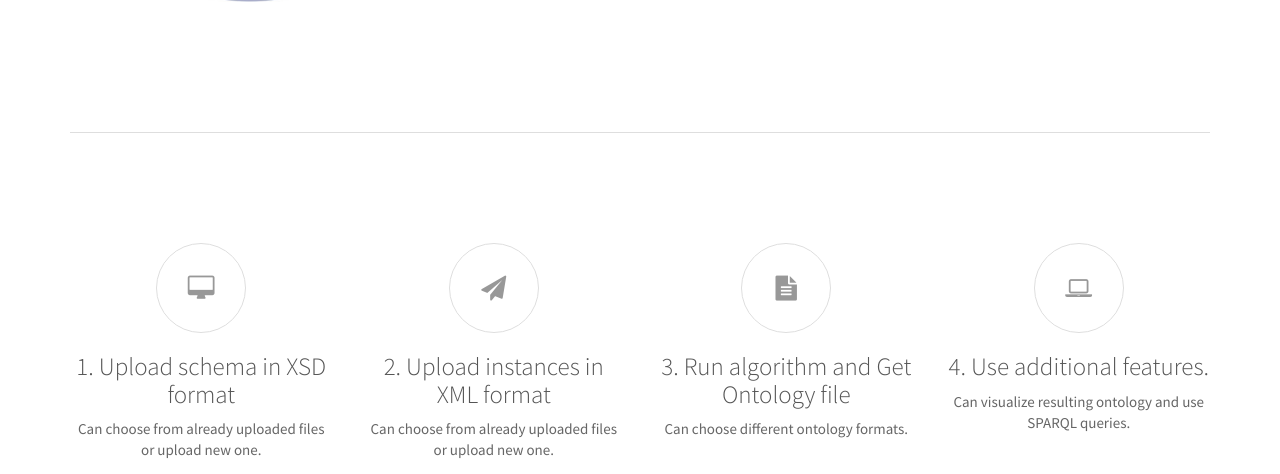
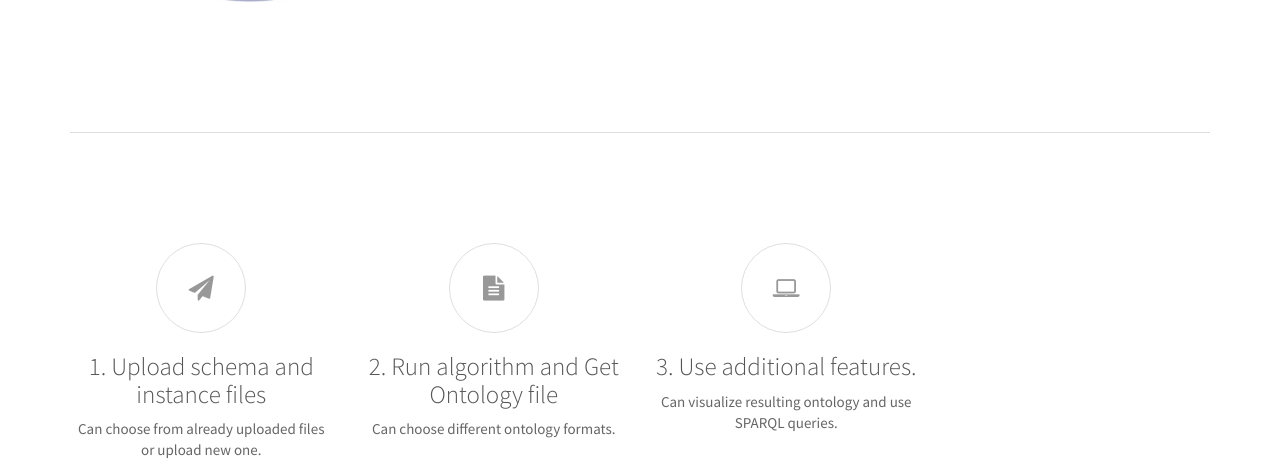
Before and after one commit to BonnWestCoast/ontologize-standards, a plain HTML site: page index.html in a window 1280 px wide. Shown: the part 478-952 px from the top of the page. Drawn offline with nearby package versions, Linux system fonts and the light colour scheme.

Commit message:
fixed some info

```diff
--- a/index.html
+++ b/index.html
@@ -149,19 +149,9 @@
         <div class="col-md-3 col-sm-6">
           <div class="block wow fadeInRight" data-wow-delay="1s">
             <div class="icon">
-              <i class="fa fa-desktop"></i>
+              <i class="fa fa-paper-plane"></i>
             </div>
-
-            <h3>1. Upload schema in XSD format</h3>
-            <p>Can choose from already uploaded files or upload new one.</p>
-          </div>
-        </div>
-        <div class="col-md-3 col-sm-6">
-          <div class="block wow fadeInRight" data-wow-delay="1.3s">
-            <div class="icon">
-              <i class="fa  fa-paper-plane"></i>
-            </div>
-            <h3>2. Upload instances in XML format</h3>
+            <h3>1. Upload schema and instance files</h3>
             <p>Can choose from already uploaded files or upload new one.</p>
           </div>
         </div>
@@ -170,7 +160,7 @@
             <div class="icon">
               <i class="fa  fa-file-text"></i>
             </div>
-            <h3>3. Run algorithm and Get Ontology file</h3>
+            <h3>2. Run algorithm and Get Ontology file</h3>
             <p>Can choose different ontology formats.</p>
           </div>
         </div>
@@ -179,7 +169,7 @@
             <div class="icon">
               <i class="fa  fa-laptop"></i>
             </div>
-            <h3>4. Use additional features.</h3>
+            <h3>3. Use additional features.</h3>
             <p>Can visualize resulting ontology and use SPARQL queries.</p>
           </div>
         </div>
@@ -187,13 +177,6 @@
     </div>
   </div>
 </section>
-
-
-
-
-
-
-
 
 
 <section id="feature">
@@ -299,20 +282,15 @@
             <p>Lorem ipsum dolor sit amet, consectetur adipisicing elit. Hic, non!</p>
           </div>
 
-
-
           <form class="form-inline text-center col-sm-12 col-xs-12" role="form">
             <div class="form-group">
               <input type="text" class="form-control" id="signup-form" >
-
-
             </div>
             <a href="" type="submit" class="btn btn-default btn-signup">
               <i class="fa fa-paper-plane"></i>
             </a>
           </form>
         </div>
-
 
       </div>
     </div>
@@ -326,8 +304,7 @@
         <a class="footer-logo"href="#">
           <img class="img-responsive" src="images/footer-logo.png" alt="">
         </a>
-        <p>Copyright © 2014 Themefisher. All rights reserved. Designed & developed by themefisher.com</p>
-
+        <p>Copyright © 2016 BonnWestCoast team. All rights reserved. Designed & developed by Aleksandr Korovin</p>
       </div>
     </div>
   </div>
```
